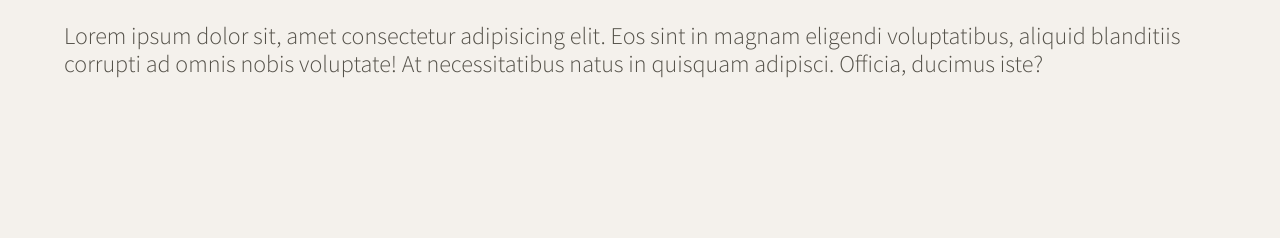
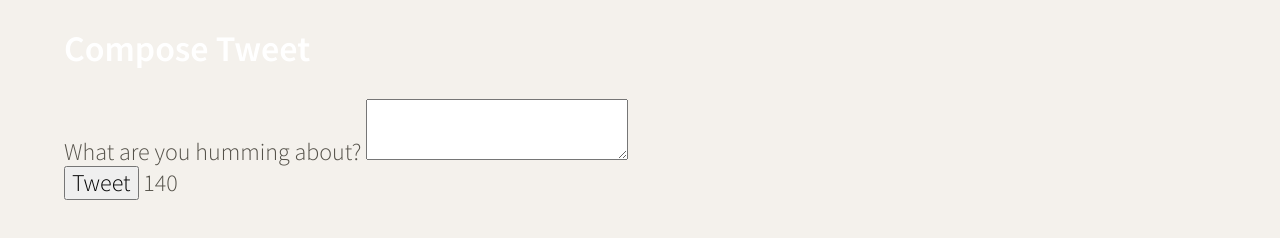
Before and after one commit to s-oshitade/tweeter, a website: page public/index.html in a window 1280 px wide. Shown: the part 522-760 px from the top of the page. Drawn offline with nearby package versions, Linux system fonts and the light colour scheme.

Commit message:
Add web form for new tweets

```diff
--- a/public/index.html
+++ b/public/index.html
@@ -15,6 +15,7 @@
     <link rel="stylesheet" href="/styles/layout.css" type="text/css" />
     <link rel="stylesheet" href="/styles/nav.css" type="text/css" />
     <link rel="stylesheet" href="/styles/header.css" type="text/css" />
+    <link rel="stylesheet" href="/styles/new-tweet.css" type="text/css" />
 
     <!-- External JS -->
     <script src="https://ajax.googleapis.com/ajax/libs/jquery/3.4.1/jquery.min.js"></script>
@@ -43,7 +44,17 @@
     </header>
       <!-- Page-specific (main) content here -->
     <main class="container">
-      <p>Lorem ipsum dolor sit, amet consectetur adipisicing elit. Eos sint in magnam eligendi voluptatibus, aliquid blanditiis corrupti ad omnis nobis voluptate! At necessitatibus natus in quisquam adipisci. Officia, ducimus iste?</p>
+      <section class="new-tweet">
+        <h2>Compose Tweet</h2>
+        <form method="POST" action="/tweets">
+          <label for="tweet-text">What are you humming about?</label>
+          <textarea name="text" id="tweet-text"></textarea>
+          <div>
+            <button type="submit">Tweet</button>
+            <output name="counter" class="counter" for="tweet-text">140</output>
+          </div>
+        </form>
+      </section>
     </main>
   </body>
 </html>
```
